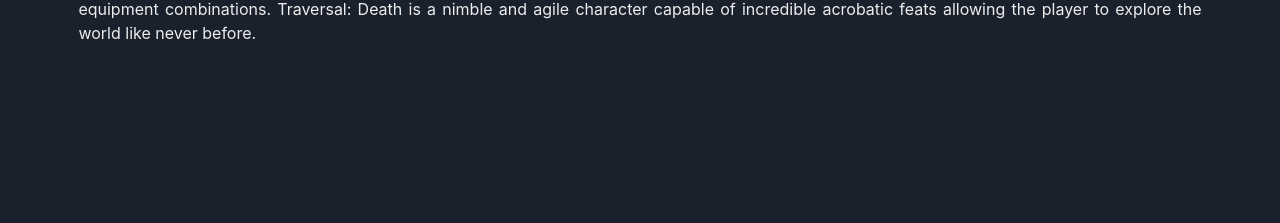
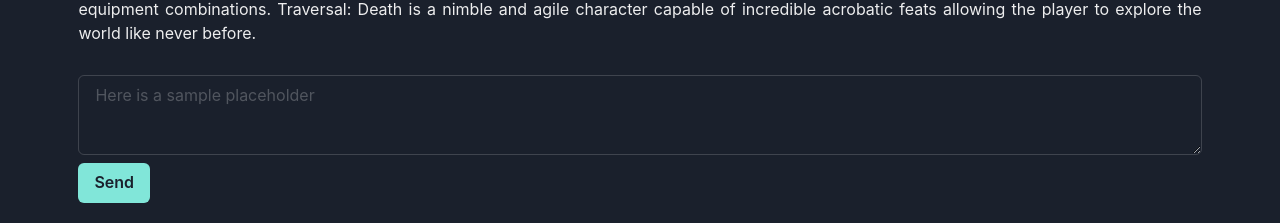
Before and after one commit to guiazca/euintendo, a React (Create React App) app: page /Detail/10449 in a window 1280 px wide. Shown: the part 729-952 px from the top of the page. Before the commit the page ends 804 px from the top, so only its background shows below. Built offline with nearby package versions, Linux system fonts and the light colour scheme; no server answers; the database is empty; sample sign-in values are in the browser's storage; the HTML template or start-up script is replaced by a standard one; a web font is replaced by a local one.

Commit message:
add get comments and add comments to detail

```diff
--- a/src/pages/Detail/Image.module.css
+++ b/src/pages/Detail/Image.module.css
@@ -42,3 +42,9 @@ body {
 .title {
     font-weight: bolder;
 }
+
+.textArea {
+    width: 90%;
+    margin: auto;
+    margin-bottom: 50px;
+}
--- a/src/pages/Detail/index.js
+++ b/src/pages/Detail/index.js
@@ -3,15 +3,16 @@ import { useParams } from 'react-router-dom'
 import { Container, Box, Badge } from "@chakra-ui/react"
 import styles from "./Image.module.css"
 import Header from '../../components/Header'
+import NewComment from "../../components/NewComments"
+import GetComments from "../../components/GetComments"
 let games = require("../../constants/cleanGames.json")
 
 
 export default function Detail() {
+
     const { id } = useParams();
-    console.log(typeof id)
-    console.log(id)
     const gameID = games.find(game => game.id === parseInt(id))
-    console.log(gameID)
+
     return (
         <>
         <Header />
@@ -41,6 +42,9 @@ export default function Detail() {
                 <p className={styles.title}>Descrição</p>
                 <p>{gameID.description_raw}</p>
             </div>
+
+            <NewComment gameID={gameID}/>
+            <GetComments gameID={gameID}/>
         </Container>
 
         </>
```
